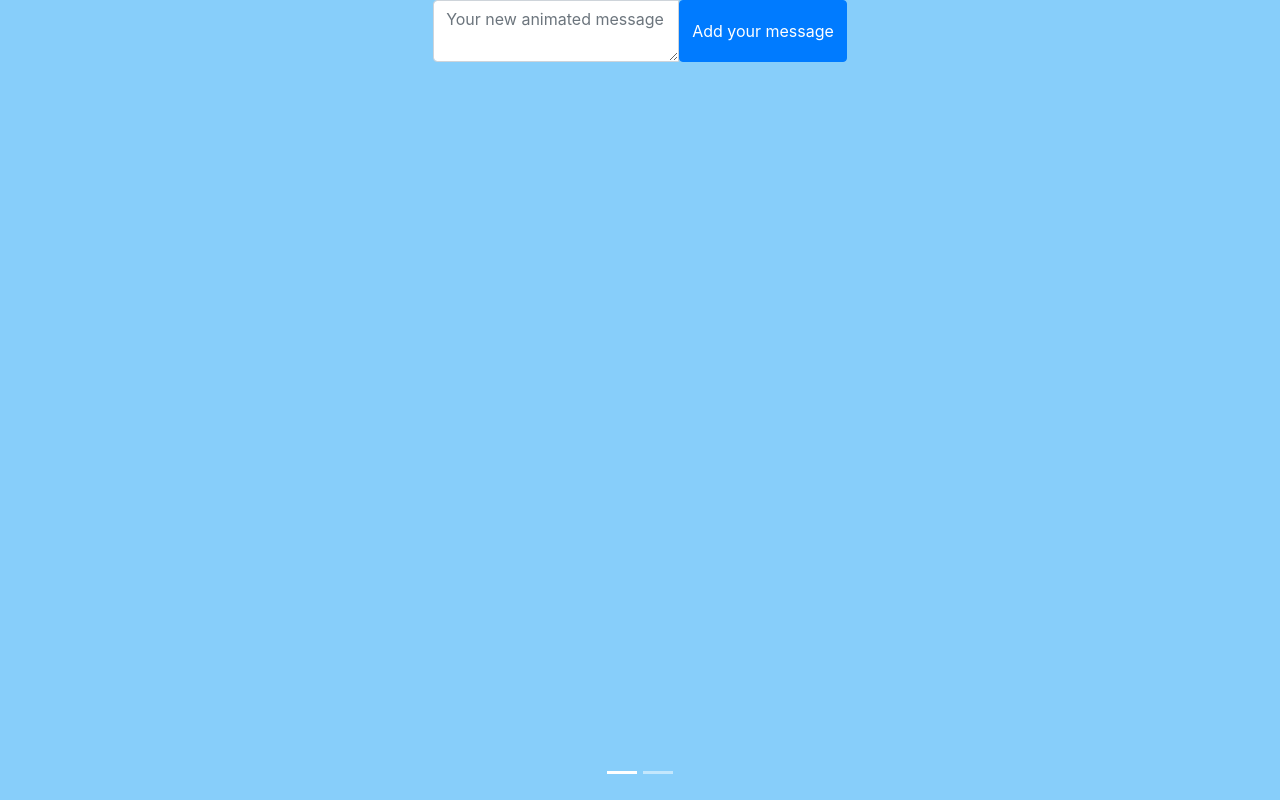
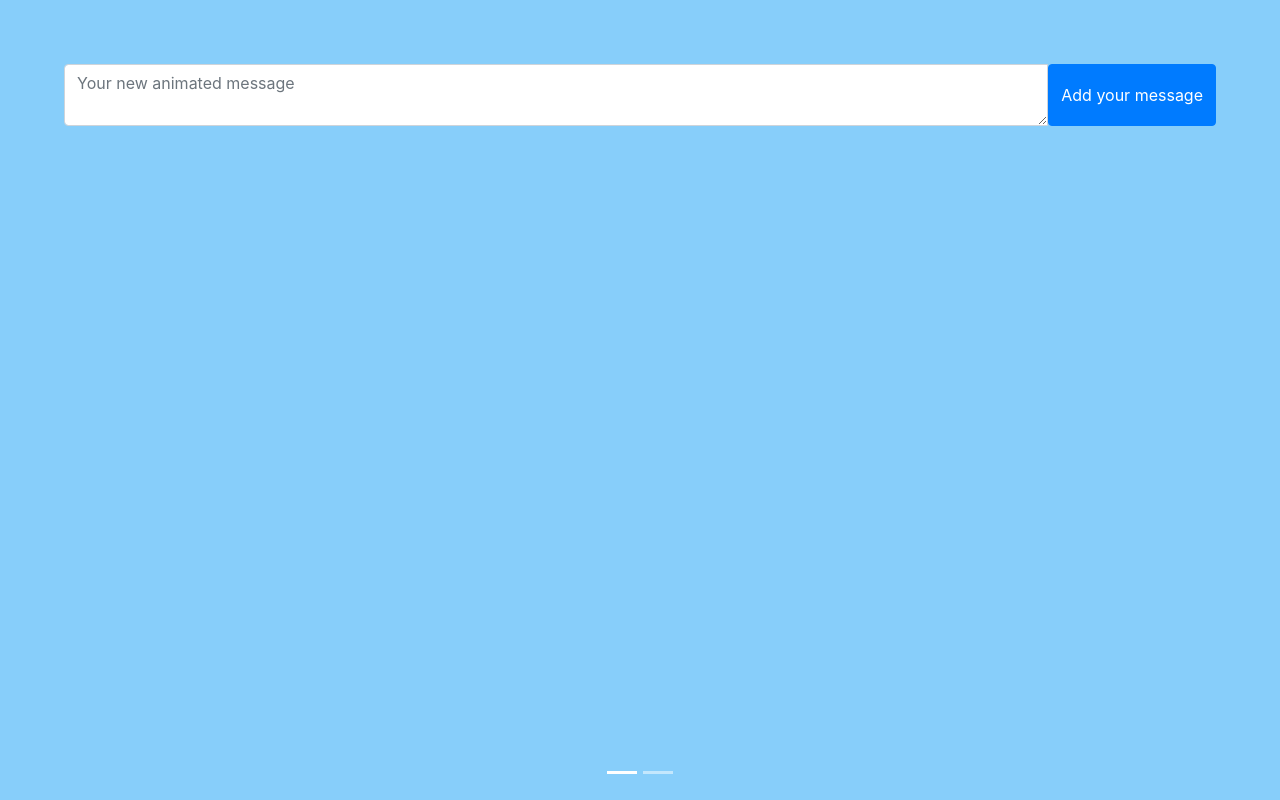
Before and after one commit to leokotman/rockstone-swiper, a React (Create React App) app: page / in a window 1280 px wide. Built offline with nearby package versions, Linux system fonts and the light colour scheme.

Commit message:
small style fixes

```diff
--- a/src/components/InputMessagePage.jsx
+++ b/src/components/InputMessagePage.jsx
@@ -22,7 +22,7 @@ function InputMessagePage(props) {
 
   return (
     <div className={style.page_container}>
-      <label for="newMessage">
+      <label for="newMessage" className={style.input_message}>
         <InputGroup>
           <Form.Control
             as="textarea"
@@ -37,7 +37,7 @@ function InputMessagePage(props) {
           </Button>
         </InputGroup>
       </label>
-      {messageElements}
+      <div className={style.messages}>{messageElements}</div>
     </div>
   );
 }
--- a/src/components/InputMessagePage.module.css
+++ b/src/components/InputMessagePage.module.css
@@ -1,4 +1,12 @@
 .page_container {
     background-color:lightskyblue;
     height: 100vh;
+    display: flex;
+    flex-direction: column;
+    justify-content: space-between;
 }
+
+.input_message{
+    height: 50vh;
+    padding: 4rem;
+}
--- a/src/store.js
+++ b/src/store.js
@@ -35,5 +35,4 @@ let store = {
 
 window.store = store;
 
-
 export default store;
```
